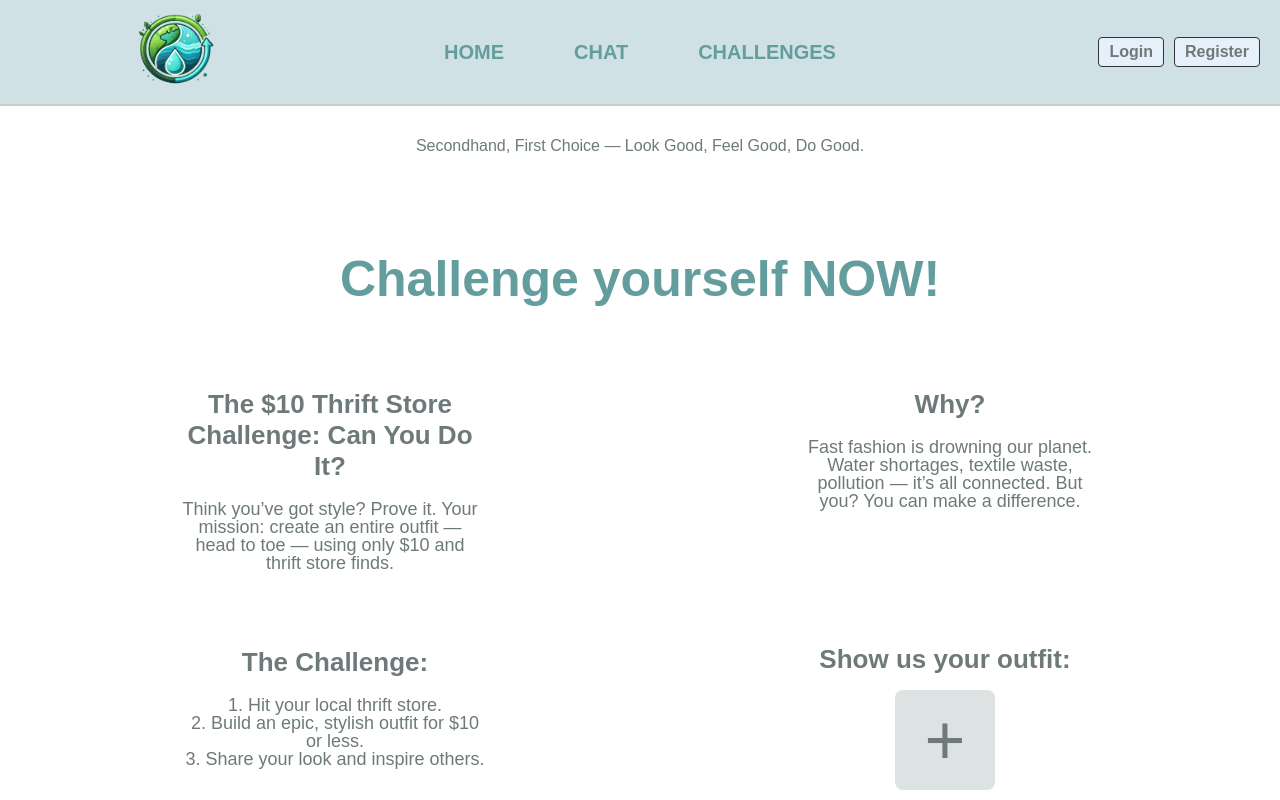
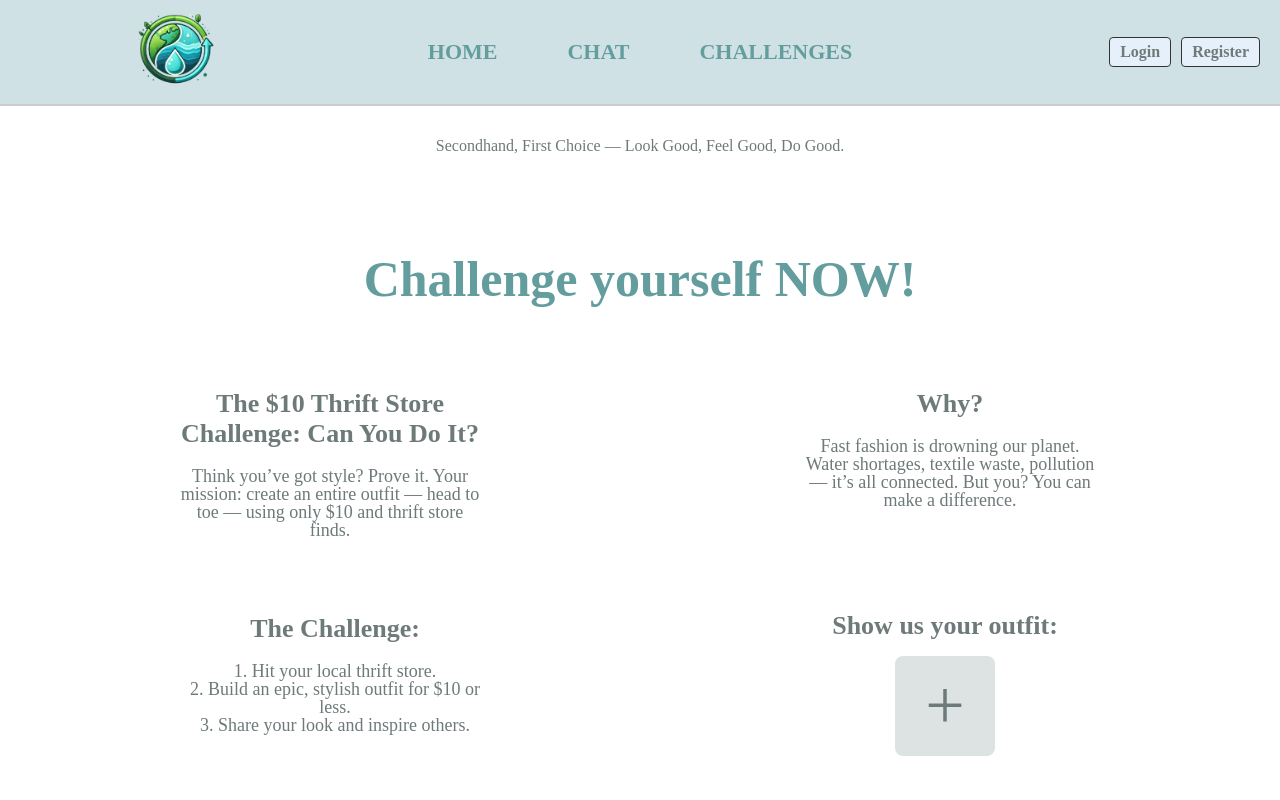
Before and after one commit to KKIvanov22/HighFive, a React (Create React App) app in the folder highfive/: page /challenges in a window 1280 px wide. Shown: the top 800 px of the page. Built offline with nearby package versions, Linux system fonts and the light colour scheme.

Commit message:
Add hover effects to navbar

```diff
--- a/highfive/src/App.css
+++ b/highfive/src/App.css
@@ -1,60 +1,149 @@
 .App {
+  text-align: center;
+  font-family: 'Arial, sans-serif';
+  color: #333;
+  padding: 0;
+  margin: 0;
+  min-height: 100vh;
+  background-color: #fff;
+}
+
+/* Navbar styling */
+.navbar {
+  display: flex;
+  justify-content: space-between;
+  align-items: center;
+  background-color: #CFE1E5;
+  padding: 10px 20px;
+  border-bottom: 2px solid #ccc;
+}
+
+.logo {
+  flex: 1;
+}
+
+.logo-image {
+  width: 100px;
+  height: 80px;
+}
+
+.nav-links {
+  flex: 2;
+  display: flex;
+  justify-content: center;
+  gap: 70px;
+}
+
+.nav-link {
+  text-decoration: none;
+  color: #649D9D;
+  font-family: 'Arial, sans-serif'; /* Explicitly set to original font */
+  font-weight: bold;
+  font-size: 22px;
+  position: relative; /* For underline effect */
+  transition: all 0.3s ease; /* Smooth transition */
+}
+
+/* Hover effects inspired by style.css */
+.nav-link:hover {
+  color: #6E7A7A; /* Darker shade for hover */
+}
+
+.nav-link::after {
+  content: "";
+  position: absolute;
+  bottom: -2px;
+  left: 0;
+  width: 0%;
+  height: 1px;
+  background-color: #649D9D; /* Matches original color scheme */
+  transition: width 0.2s ease; /* Matches style.css transition */
+}
+
+.nav-link:hover::after {
+  width: 100%;
+}
+
+.auth-buttons {
+  flex: 1;
+  display: flex;
+  justify-content: flex-end;
+  gap: 10px;
+}
+
+.auth-button {
+  text-decoration: none;
+  color: #6E7A7A;
+  font-weight: bold;
+  font-size: 16px;
+  padding: 5px 10px;
+  border: 1px solid #333;
+  border-radius: 4px;
+  background-color: #e6f0fa;
+}
+
+.tagline {
+  font-size: 16px;
+  margin: 31px 0;
+  color: #6E7A7A;
+}
+
+.video-section {
+  margin: 40px 0;
+}
+
+.react-player {
+  max-width: 600px;
+  border-radius: 8px;
+  box-shadow: 0 4px 8px rgba(0, 0, 0, 0.1);
+  margin: 0 auto;
+}
+
+.materials-section {
+  /* No additional styling needed beyond children */
+}
+
+.section-title {
+  font-size: 18px;
+  font-weight: normal;
+  margin-bottom: 30px;
+  color: #6E7A7A;
+}
+
+.materials-container {
+  display: flex;
+  justify-content: center;
+  gap: 20px;
+  flex-wrap: wrap;
+}
+
+.material-card {
+  background-color: #649D9D;
+  padding: 20px;
+  width: 200px;
+  border-radius: 8px;
   text-align: center;
 }
 
-.App-logo {
-  height: 40vmin;
-  pointer-events: none;
+.material-title {
+  font-size: 18px;
+  font-weight: bold;
+  margin-bottom: 10px;
+  color: #CFE1E5;
 }
 
-@media (prefers-reduced-motion: no-preference) {
-  .App-logo {
-    animation: App-logo-spin infinite 20s linear;
-  }
+.material-text {
+  font-size: 14px;
+  color: #CFE1E5;
 }
 
-.App-header {
-  background-color: #282c34;
-  min-height: 100vh;
-  display: flex;
-  flex-direction: column;
-  align-items: center;
-  justify-content: center;
-  font-size: calc(10px + 2vmin);
-  color: white;
+.call-to-action {
+  font-size: 16px;
+  margin: 40px 0;
+  color: #6E7A7A;
 }
 
-.App-link {
-  color: #61dafb;
-}
-
-@keyframes App-logo-spin {
-  from {
-    transform: rotate(0deg);
-  }
-  to {
-    transform: rotate(360deg);
-  }
-}
-
-.background-container {
-  background-image: url('figma/login.png'); /* Replace with your image path */
-  background-size: cover;
-  background-position: center;
-  height: 100vh; /* Full viewport height */
-  display: flex;
-  justify-content: center;
-  align-items: center;
-}
-
-.ui-overlay {
-  background-color: rgba(255, 255, 255, 0.8); /* White with transparency */
-  padding: 20px;
-  border-radius: 10px;
-  text-align: center;
-}
-
-
+/* Existing map and controls styling */
 .map-container {
   max-width: 100%;
   margin: 20px auto;
@@ -68,7 +157,7 @@
   margin-bottom: 15px;
 }
 
-.controls input {
+.search-bar {
   padding: 10px;
   border: 1px solid #ccc;
   border-radius: 8px;
@@ -79,12 +168,12 @@
   box-shadow: 2px 2px 5px rgba(0, 0, 0, 0.1);
 }
 
-.controls input:focus {
+.search-bar:focus {
   border-color: #007bff;
   box-shadow: 0px 0px 8px rgba(0, 123, 255, 0.5);
 }
 
-.controls select {
+.city-select {
   padding: 10px;
   border: 1px solid #ccc;
   border-radius: 8px;
@@ -94,7 +183,7 @@
   transition: 0.3s;
 }
 
-.controls select:hover {
+.city-select:hover {
   border-color: #007bff;
 }
 
--- a/highfive/src/App.js
+++ b/highfive/src/App.js
@@ -1,3 +1,4 @@
+
 import React, { useState, useEffect, useRef } from "react";
 import ReactPlayer from 'react-player';
 import { MapContainer, TileLayer, Marker, Popup } from "react-leaflet";
@@ -22,7 +23,6 @@ const markerIcon = new L.Icon({
 const tileLayerUrl = "https://{s}.basemaps.cartocdn.com/light_all/{z}/{x}/{y}.png";
 
 const secondHandStores = [
-  // [Previous store list unchanged]
   { id: 1, name: "Second Hand Sofia", city: "Sofia", position: [42.6977, 23.3242] },
   { id: 2, name: "Thrift Store Plovdiv", city: "Plovdiv", position: [42.1354, 24.7453] },
   { id: 3, name: "Vintage Varna", city: "Varna", position: [43.2141, 27.9147] },
@@ -137,31 +137,31 @@ const App = () => {
   const hideNavBar = location.pathname === '/login' || location.pathname === '/register';
 
   return (
-    <div style={styles.container}>
+    <div className="App">
       {!hideNavBar && (
-        <div style={styles.navBar}>
-          <div style={styles.logo}>
-            <img src={logo} alt="Logo" style={styles.logoImage} />
+        <nav className="navbar">
+          <div className="logo">
+            <img src={logo} alt="Logo" className="logo-image" />
           </div>
-          <div style={styles.navLinks}>
-            <Link to="/" style={styles.navLink}>HOME</Link>
-            <Link to="/chat" style={styles.navLink}>CHAT</Link>
-            <Link to="/challenges" style={styles.navLink}>CHALLENGES</Link>
+          <div className="nav-links">
+            <Link to="/" className="nav-link">HOME</Link>
+            <Link to="/chat" className="nav-link">CHAT</Link>
+            <Link to="/challenges" className="nav-link">CHALLENGES</Link>
           </div>
-          <div style={styles.authButtons}>
-            <Link to="/login" style={{...styles.authButton, color: '#6E7A7A'}}>Login</Link>
-            <Link to="/register" style={{...styles.authButton, color: '#6E7A7A'}}>Register</Link>
+          <div className="auth-buttons">
+            <Link to="/login" className="auth-button">Login</Link>
+            <Link to="/register" className="auth-button">Register</Link>
           </div>
-        </div>
+        </nav>
       )}
 
       <Routes>
         <Route path="/" element={
           <>
-            <div style={styles.tagline}>
+            <div className="tagline">
               <p>Secondhand, First Choice — Look Good, Feel Good, Do Good.</p>
             </div>
-            <div style={styles.videoSection}>
+            <div className="video-section">
               <ReactPlayer
                 url={video}
                 playing={true}
@@ -169,40 +169,35 @@ const App = () => {
                 muted={true}
                 width="60%"
                 height="auto"
-                style={{
-                  maxWidth: '600px',
-                  borderRadius: '8px',
-                  boxShadow: '0 4px 8px rgba(0, 0, 0, 0.1)',
-                  margin: '0 auto',
-                }}
+                className="react-player"
               />
             </div>
-            <div style={styles.materialsSection}>
-              <h2 style={styles.sectionTitle}>
+            <div className="materials-section">
+              <h2 className="section-title">
                 Here are some of the most damaging materials in terms of water pollution and consumption:
               </h2>
-              <div style={styles.materialsContainer}>
-                <div style={styles.materialCard}>
-                  <h3 style={styles.materialTitle}>Cotton:</h3>
-                  <p style={styles.materialText}>
+              <div className="materials-container">
+                <div className="material-card">
+                  <h3 className="material-title">Cotton:</h3>
+                  <p className="material-text">
                     2,700 liters of water for one t-shirt, plus heavy pesticide use.
                   </p>
                 </div>
-                <div style={styles.materialCard}>
-                  <h3 style={styles.materialTitle}>Polyester & Nylon:</h3>
-                  <p style={styles.materialText}>
+                <div className="material-card">
+                  <h3 className="material-title">Polyester & Nylon:</h3>
+                  <p className="material-text">
                     Shed microplastics into oceans during washing.
                   </p>
                 </div>
-                <div style={styles.materialCard}>
-                  <h3 style={styles.materialTitle}>Viscose/Rayon:</h3>
-                  <p style={styles.materialText}>
+                <div className="material-card">
+                  <h3 className="material-title">Viscose/Rayon:</h3>
+                  <p className="material-text">
                     Requires toxic chemicals that pollute water.
                   </p>
                 </div>
               </div>
             </div>
-            <div style={styles.callToAction}>
+            <div className="call-to-action">
               By shopping secondhand, you reduce water waste and environmental harm. Start making a difference! Find the nearest secondhand shop below:
             </div>
             <BulgariaMap />
@@ -217,101 +212,4 @@ const App = () => {
   );
 };
 
-const styles = {
-  container: {
-    fontFamily: 'Arial, sans-serif',
-    textAlign: 'center',
-    color: '#333',
-    padding: '0',
-    margin: '0',
-    minHeight: '100vh',
-    backgroundColor: '#fff',
-  },
-  navBar: {
-    display: 'flex',
-    justifyContent: 'space-between',
-    alignItems: 'center',
-    backgroundColor: '#CFE1E5',
-    padding: '10px 20px',
-    borderBottom: '2px solid #ccc',
-  },
-  logo: {
-    flex: '1',
-  },
-  logoImage: {
-    width: '100px',
-    height: '80px',
-  },
-  navLinks: {
-    flex: '2',
-    display: 'flex',
-    justifyContent: 'center',
-    gap: '70px',
-  },
-  navLink: {
-    textDecoration: 'none',
-    color: '#649D9D',
-    fontWeight: 'bold',
-    fontSize: '20px',
-  },
-  authButtons: {
-    flex: '1',
-    display: 'flex',
-    justifyContent: 'flex-end',
-    gap: '10px',
-  },
-  authButton: {
-    textDecoration: 'none',
-    color: '#333', // This is overridden in the Link components above
-    fontWeight: 'bold',
-    fontSize: '16px',
-    padding: '5px 10px',
-    border: '1px solid #333',
-    borderRadius: '4px',
-    backgroundColor: '#e6f0fa',
-  },
-  tagline: {
-    fontSize: '16px',
-    margin: '31px 0',
-    color: '#6E7A7A',
-  },
-  videoSection: {
-    margin: '40px 0',
-  },
-  sectionTitle: {
-    fontSize: '18px',
-    fontWeight: 'normal',
-    marginBottom: '30px',
-    color: '#6E7A7A',
-  },
-  materialsContainer: {
-    display: 'flex',
-    justifyContent: 'center',
-    gap: '20px',
-    flexWrap: 'wrap',
-  },
-  materialCard: {
-    backgroundColor: '#649D9D',
-    padding: '20px',
-    width: '200px',
-    borderRadius: '8px',
-    textAlign: 'center',
-  },
-  materialTitle: {
-    fontSize: '18px',
-    fontWeight: 'bold',
-    marginBottom: '10px',
-    color: '#CFE1E5',
-  },
-  materialText: {
-    fontSize: '14px',
-    color: '#CFE1E5',
-  },
-  callToAction: {
-    fontSize: '16px',
-    margin: '40px 0',
-    color: '#6E7A7A',
-  },
-};
-
 export default App;
```
